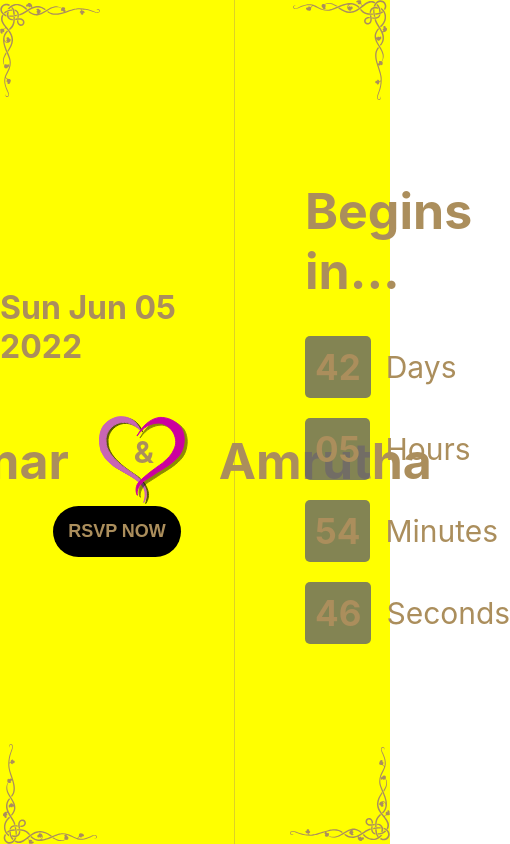
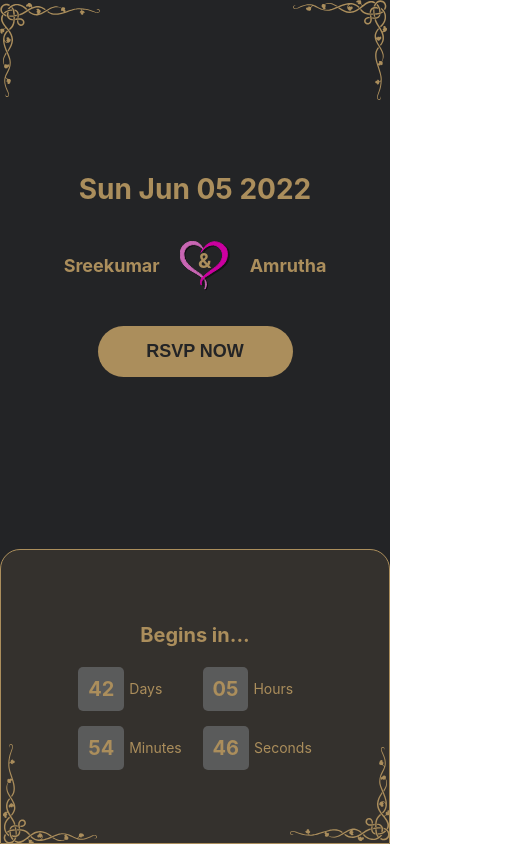
Before and after one commit to skaycse/june-6, a Next.js app: page / in a window 390 px wide. Shown: the whole page, 510 px wide, since content can reach past the window. Built offline with nearby package versions, Linux system fonts and the light colour scheme.

Commit message:
Responsive fixes

```diff
--- a/Components/general/Css/CountdownTimer.module.css
+++ b/Components/general/Css/CountdownTimer.module.css
@@ -19,3 +19,21 @@
 .timeLabel {
   font-size: 30px;
 }
+
+@media (max-width: 780px) {
+  .base {
+    display: grid;
+    grid-template-columns: repeat(2, 1fr);
+    gap: 15px;
+  }
+  .timeBoxRow {
+    column-gap: 5px;
+    margin: 0;
+  }
+  .timeBox {
+    font-size: 20px;
+  }
+  .timeLabel {
+    font-size: 14px;
+  }
+}
--- a/styles/Home.module.css
+++ b/styles/Home.module.css
@@ -6,20 +6,13 @@
   display: flex;
   position: relative;
 }
-.decoratedBorder1,
-.decoratedBorder2,
-.decoratedBorder3,
-.decoratedBorder4 {
-  position: absolute;
-  width: 100px;
-  height: 100px;
-}
 .left {
   width: 60%;
   display: flex;
   flex-direction: column;
   justify-content: center;
   align-items: center;
+  z-index: 1;
 }
 .right {
   width: 40%;
@@ -27,7 +20,8 @@
   display: flex;
   flex-direction: column;
   justify-content: center;
-  padding: 70px;
+  padding: 0 70px;
+  z-index: 1;
 }
 .rightTitle {
   font-size: 50px;
@@ -42,7 +36,7 @@
   column-gap: 30px;
 }
 .groomTitle {
-  font-size: 50px;
+  font-size: clamp(18px, 4vw, 50px);
 }
 .heartImageBase {
   position: relative;
@@ -58,9 +52,49 @@
   font-size: 30px;
   font-weight: 700;
 }
-
+.buttonBase {
+  margin-top: 50px;
+  max-width: 250px;
+  width: 50%;
+}
 @media (max-width: 780px) {
   .base {
-    background-color: yellow;
+    flex-direction: column;
+  }
+  .left {
+    width: 100%;
+    height: 65vh;
+  }
+  .right {
+    width: 100%;
+    height: 35vh;
+    align-items: center;
+    padding: 20px;
+    background-color: #ab8e5c21;
+    border-radius: 20px 20px 0 0;
+    border: 1px solid;
+  }
+  .groomBrideBase {
+    flex-wrap: wrap;
+    column-gap: 20px;
+  }
+  .heartImageBase {
+    width: 50px;
+    height: 50px;
+  }
+  .ambersand {
+    font-size: 20px;
+  }
+  .venue {
+    margin-bottom: 35px;
+    font-size: 28px;
+  }
+  .buttonBase {
+    margin-top: 35px;
+  }
+
+  .rightTitle {
+    font-size: 20px;
+    margin-bottom: 20px;
   }
 }
--- a/styles/globals.css
+++ b/styles/globals.css
@@ -5,7 +5,8 @@ body {
   font-family: -apple-system, BlinkMacSystemFont, Segoe UI, Roboto, Oxygen,
     Ubuntu, Cantarell, Fira Sans, Droid Sans, Helvetica Neue, sans-serif;
 
-  --primary-color: #000;
+  --primary-color: #ab8e5c;
+  --text-color: #232426;
   --primary-color-light: #efefef;
   --home-background: #232426;
   --gold-color: #ab8e5c;
```
